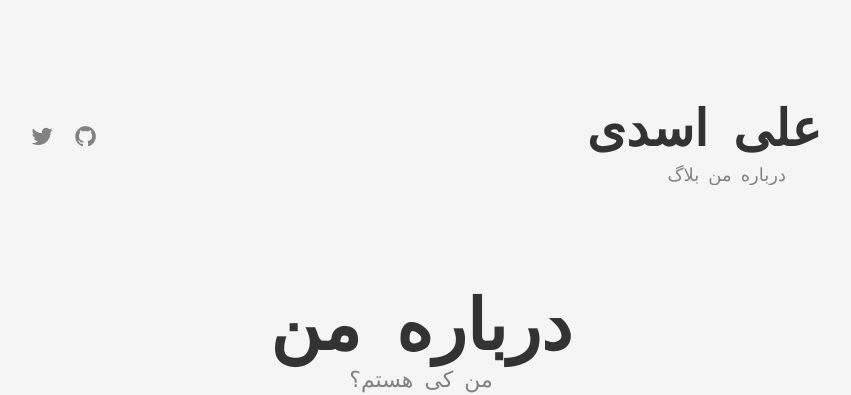
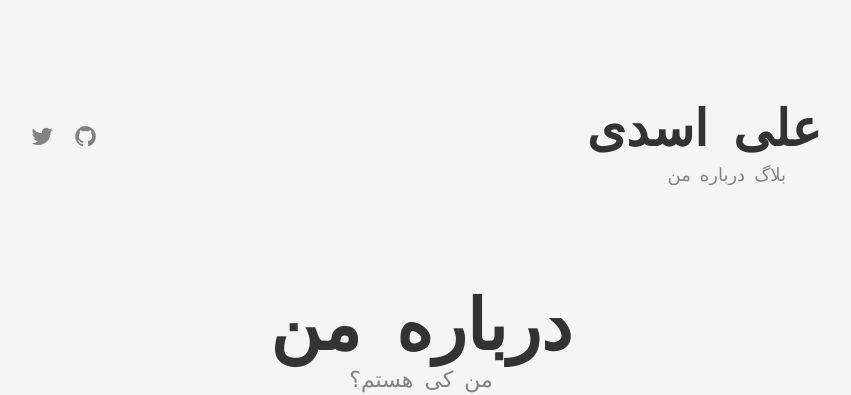
Before and after one commit to iamaliasadi/iamaliasadi.github.io, a Jekyll site: the page built from about.md, in a window 1280 px wide. Shown: the top 395 px of the page, without its empty margins (219-1070 px from the left). Built offline with Jekyll 4.4.1, drawn with Linux system fonts in a browser that asks for light colours.

Commit message:
change body

```diff
--- a/_includes/header.html
+++ b/_includes/header.html
@@ -3,8 +3,8 @@
         <a href="/" class="logo">{{ site.title }}</a>
 
         <ul class="menu">
+            <li class="menu__entry"><a href="{{ '/' | prepend: site.baseurl }}">بلاگ</a></li>
             <li class="menu__entry"><a href="{{ '/about' | prepend: site.baseurl }}">درباره من</a></li>
-            <li class="menu__entry"><a href="{{ '/' | prepend: site.baseurl }}">بلاگ</a></li>
         </ul>
     </div>
 
```
